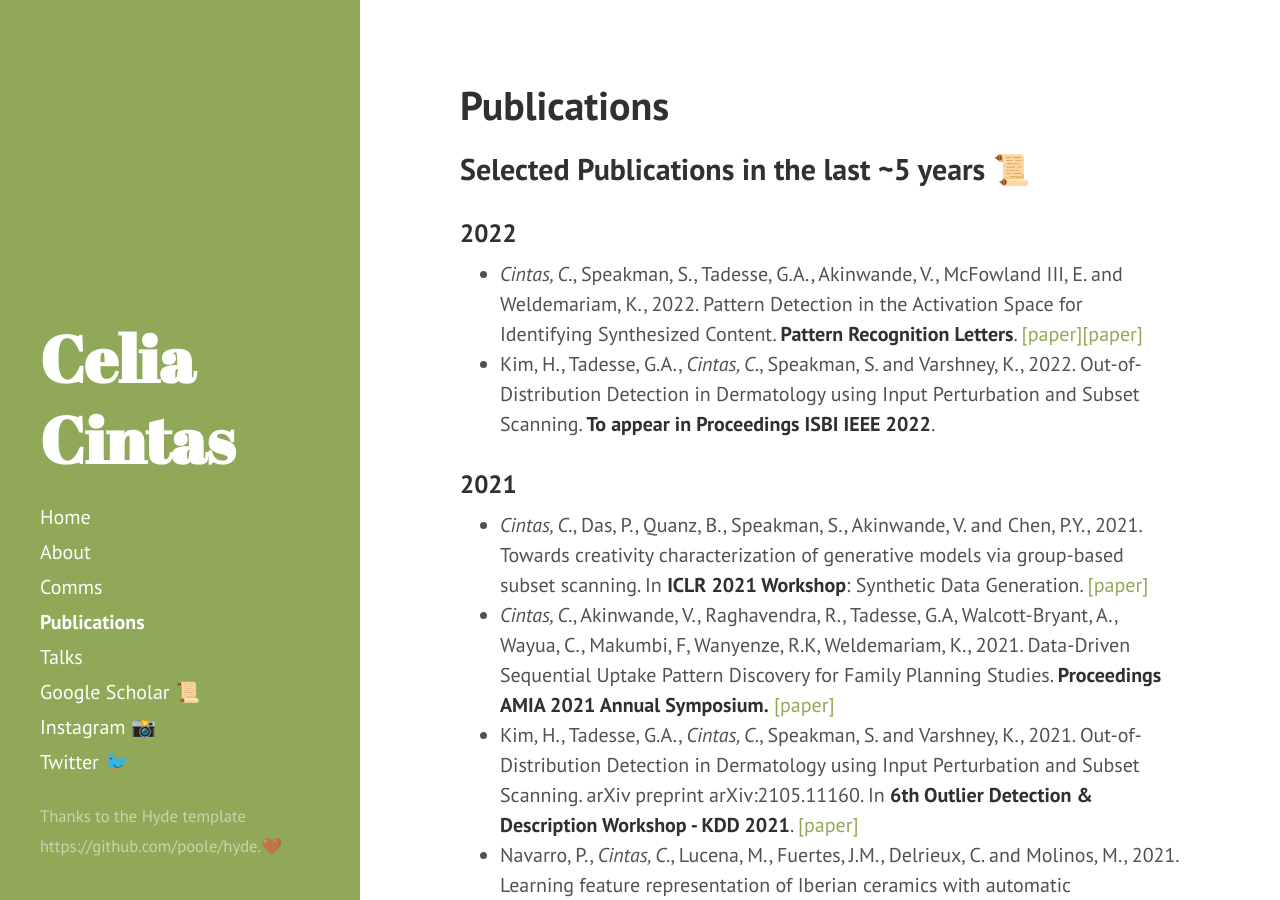
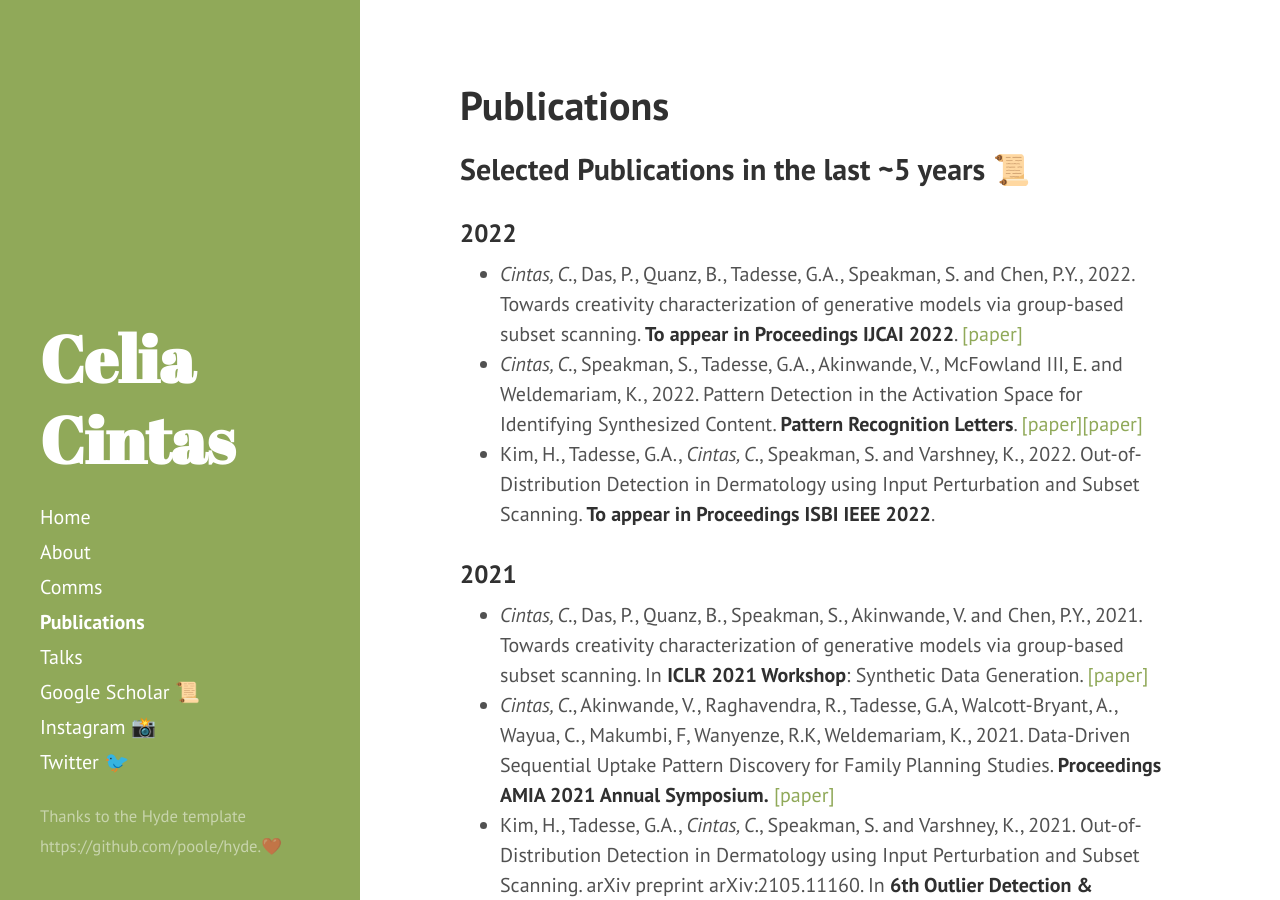
Before and after one commit to celiacintas/celiacintas.github.io, a Jekyll site: the page built from publications.md, in a window 1280 px wide and 900 px high. Built offline with Jekyll 4.4.1, drawn with Linux system fonts in a browser that asks for light colours.

Commit message:
Update publications.md

```diff
--- a/publications.md
+++ b/publications.md
@@ -7,6 +7,7 @@ title: Publications
 
 ### 2022
 
+* *Cintas, C.*, Das, P., Quanz, B., Tadesse, G.A., Speakman, S. and Chen, P.Y., 2022. Towards creativity characterization of generative models via group-based subset scanning. **To appear in Proceedings IJCAI 2022**. [[paper]](https://arxiv.org/pdf/2203.00523.pdf)
 * *Cintas, C.*, Speakman, S., Tadesse, G.A., Akinwande, V., McFowland III, E. and Weldemariam, K., 2022. Pattern Detection in the Activation Space for Identifying Synthesized Content. **Pattern Recognition Letters**. [[paper]](https://arxiv.org/pdf/2105.12479.pdf)[[paper]](https://www.sciencedirect.com/science/article/pii/S0167865521004372)
 * Kim, H., Tadesse, G.A., *Cintas, C.*, Speakman, S. and Varshney, K., 2022. Out-of-Distribution Detection in Dermatology using Input Perturbation and Subset Scanning. **To appear in Proceedings ISBI IEEE 2022**.
 
```
